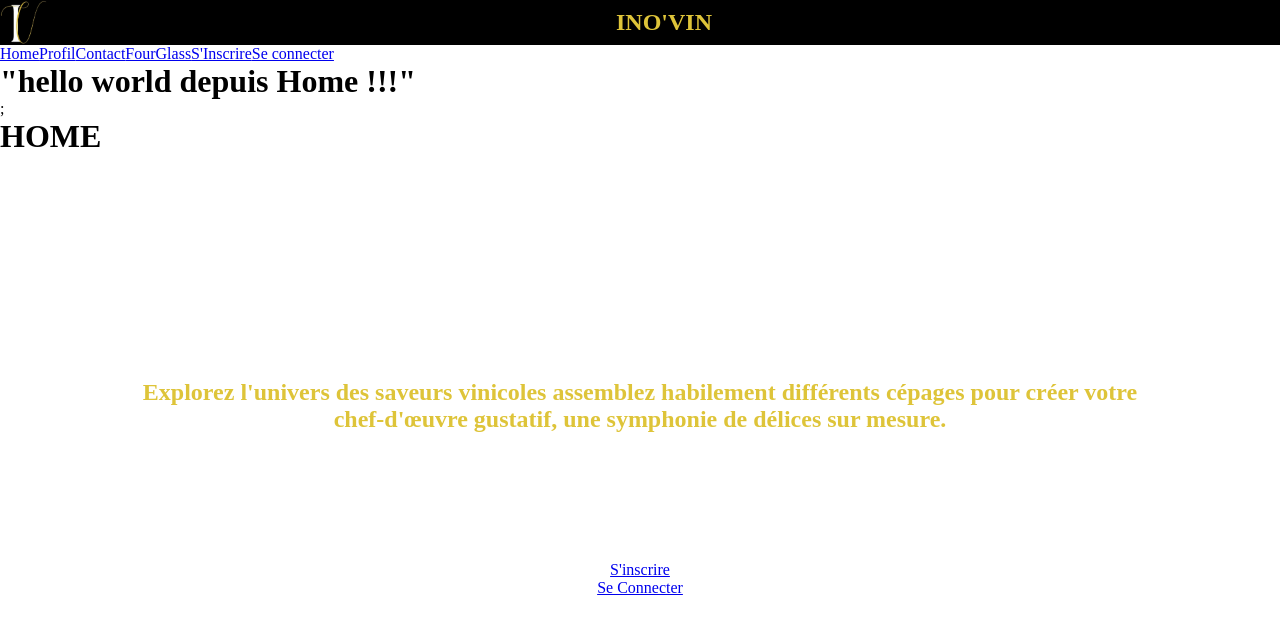
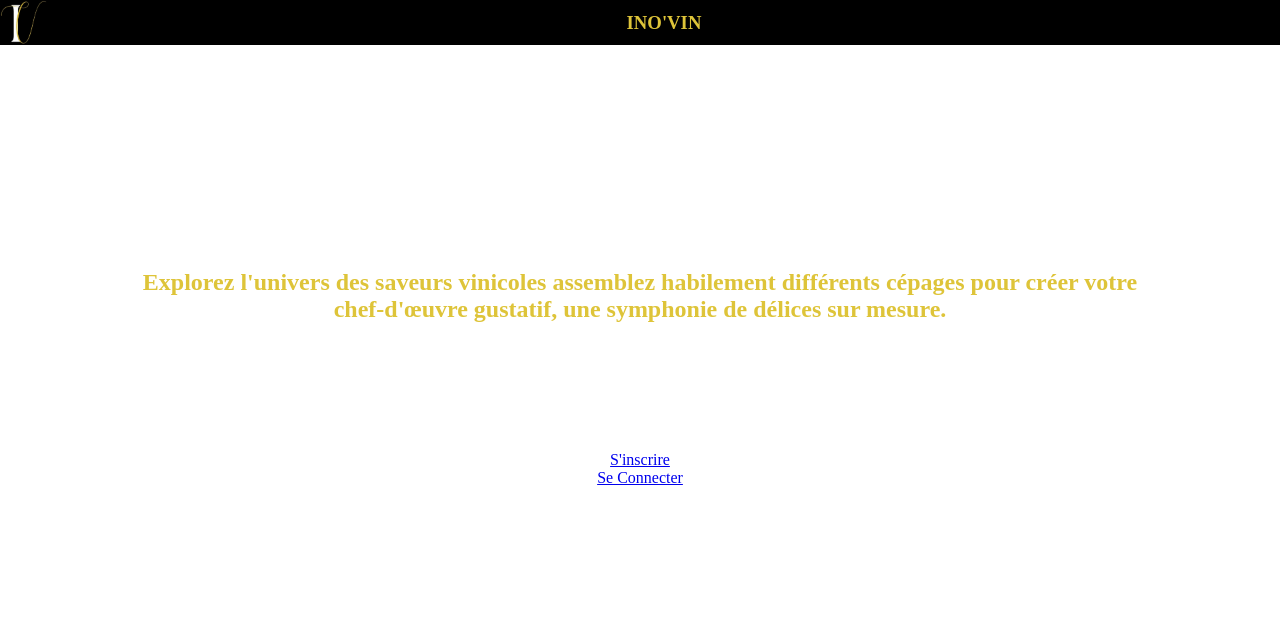
Before and after one commit to WildCodeSchool/2023-02-JS-Reims-project-3-inovin, a React (Vite) app in the folder frontend/: page / in a window 1280 px wide. Shown: the top 634 px of the page. Built offline with nearby package versions, Linux system fonts and the light colour scheme.

Commit message:
a little household

```diff
--- a/frontend/src/App.jsx
+++ b/frontend/src/App.jsx
@@ -18,26 +18,8 @@ function App() {
   return (
     <div className="App">
       <header>
-        <Navbar />
         <nav>
-          <ul>
-            <li>
-              <Link to="/">Home</Link>
-              <Link to="/profile">Profil</Link>
-              <Link to="/contact">Contact</Link>
-              <Link to="/fourglass">FourGlass</Link>
-              {token == null ? (
-                <>
-                  <Link to="/register">S'Inscrire</Link>
-                  <Link to="/login">Se connecter</Link>
-                </>
-              ) : (
-                <button type="button" onClick={() => setToken(null)}>
-                  Déconnexion
-                </button>
-              )}
-            </li>
-          </ul>
+          <Navbar />
         </nav>
       </header>
 
--- a/frontend/src/pages/Home.jsx
+++ b/frontend/src/pages/Home.jsx
@@ -5,7 +5,6 @@ import "../App.scss";
 export default function Home() {
   return (
     <div className="home">
-      <h1> "hello world depuis Home !!!" </h1>;<h1>HOME</h1>
       <SignIn />
     </div>
   );
```
